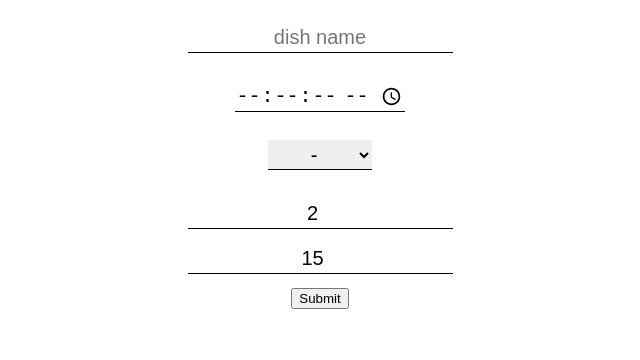
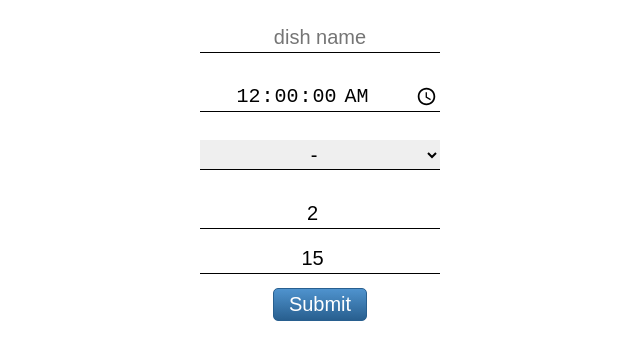
Before and after one commit to HudorHasHasHa/dishAdder, a React (Create React App) app: page / in a window 1280 px wide. Shown: the top 360 px of the page, without its empty margins (320-960 px from the left). Built offline with nearby package versions, Linux system fonts and the light colour scheme.

Commit message:
added submit style

```diff
--- a/package.json
+++ b/package.json
@@ -3,6 +3,7 @@
   "version": "0.1.0",
   "private": true,
   "dependencies": {
+    "@material-ui/core": "^4.11.4",
     "@testing-library/jest-dom": "^5.11.4",
     "@testing-library/react": "^11.1.0",
     "@testing-library/user-event": "^12.1.10",
--- a/src/App.css
+++ b/src/App.css
@@ -10,6 +10,25 @@ form {
   padding-bottom: 50px;
   margin: auto;
   text-align: left;
+}
+
+form div{
+  width: 40%;
+}
+
+.spiceness label{
+  border-bottom: 1px solid black;
+}
+
+div button[type=submit] {
+  white-space: nowrap;
+  display: inline-block;
+  border-radius: 5px;
+  padding: 4px 15px;
+  font-size: 20px;
+  color: #fff;
+  background-image: linear-gradient(#4f93ce,#285f8f);
+  border: 1px solid #285f8f;
 }
 
 input,select {
--- a/src/components/views/DishForm.js
+++ b/src/components/views/DishForm.js
@@ -1,29 +1,11 @@
 import React from 'react'
 import { connect } from 'react-redux'
 import { Field, reduxForm, formValueSelector } from 'redux-form'
-import {addDish} from '../../redux/actions'
 
 async function submitToServer(data) {
 
-  // try{
-  //   fetch('https://frosty-wood-6558.getsandbox.com/dishes',
-  //   {
-  //     method: 'POST',
-  //     headers: {
-  //       'Content-Type': 'application/json',
-  //     },
-  //     body: JSON.stringify(data),
-  //   }).then(function(response){
-  //     return response.json();
-  //   }).then(function(parsedResponse){
-  //     console.log('parsedResponse', parsedResponse)
-  //   })
-  // }
-  // catch(error) {
-  //   console.log(error);
-  // }
-  try{
-  let response = await fetch('https://frosty-wood-6558.getsandbox.com/dishes',  {
+  try {
+    let response = await fetch('https://frosty-wood-6558.getsandbox.com/dishes', {
       method: 'POST',
       headers: {
         'Content-type': 'application/json',
@@ -32,25 +14,25 @@ async function submitToServer(data) {
     });
     let responseJson = await response.json();
     return responseJson;
-  } catch(error) {
+  } catch (error) {
     console.error(error);
   }
 }
 
 
-const submit = ({name, preparation_time, type, no_of_slices, diameter, spiciness_scale, slices_of_bread}) => {
+const submit = ({ name, preparation_time, type, no_of_slices, diameter, spiciness_scale, slices_of_bread }) => {
 
-  if(type==="pizza"){
-  submitToServer({name, preparation_time, type, no_of_slices, diameter})
+  if (type === "pizza") {
+    submitToServer({ name, preparation_time, type, no_of_slices, diameter })
       .then(data => console.log(data));
-  }else if(type==="sandwich"){
-    submitToServer({name, preparation_time, type, slices_of_bread})
+  } else if (type === "sandwich") {
+    submitToServer({ name, preparation_time, type, slices_of_bread })
       .then(data => console.log(data));
-  }else if(type==="soup"){
-    submitToServer({name, preparation_time, type, spiciness_scale})
+  } else if (type === "soup") {
+    submitToServer({ name, preparation_time, type, spiciness_scale })
       .then(data => console.log(data));
-  }else{
-    console.log("invalid type");
+  } else {
+    console.log("invalid food type");
   }
 }
 
@@ -59,14 +41,14 @@ class DishForm extends React.Component {
 
 
   render() {
-    const { type, handleChange, handleSubmit} = this.props;
+    const { type, handleChange, handleSubmit } = this.props;
     return (
       <form onSubmit={handleSubmit(submit)}>
         <div>
-          <Field required placeholder="dish name" name="name" component="input" type="text" onChange={() => handleChange}/>
+          <Field required placeholder="dish name" name="name" component="input" type="text" onChange={() => handleChange} />
         </div>
         <div>
-          <Field required placeholder="preparation time" name="preparation_time" component="input" type="time" step="1" onChange={() => handleChange}/>
+          <Field required placeholder="preparation time" name="preparation_time" component="input" type="time" step="1" onChange={() => handleChange} />
         </div>
         <div>
           <Field required placeholder="dish type" name="type" component="select" defaultValue="pizza" onChange={() => handleChange}>
@@ -80,7 +62,7 @@ class DishForm extends React.Component {
           /*for sandwich:
           slices_of_bread - number of slices of bread required (number field)*/
           <div>
-            <Field required placeholder="slices of bread" name="slices_of_bread" component="input" type="number" onChange={() => handleChange}/>
+            <Field required placeholder="slices of bread" name="slices_of_bread" min="0" component="input" type="number" onChange={() => handleChange} normalize={value => parseInt(value)} />
           </div>
 
           :
@@ -89,7 +71,8 @@ class DishForm extends React.Component {
             spiciness_scale - spiciness scale (1-10)*/
             <div class="spiceness">
               <label>spiciness scale </label>
-            <Field required placeholder="spiciness scale" name="spiciness_scale" component="select" type="number" onChange={() => handleChange}>
+              <Field required placeholder="spiciness scale" name="spiciness_scale" component="select" type="number" onChange={() => handleChange}
+                normalize={value => parseInt(value)}>
                 <option value="1">1</option>
                 <option value="2">2</option>
                 <option value="3">3</option>
@@ -111,9 +94,9 @@ class DishForm extends React.Component {
             <div>
               <Field required placeholder="number of slices" type="number" min="2" max="12" step="2"
                 name="no_of_slices" component="input" onChange={handleChange}
-          normalize={value=> parseFloat(value)}/>
-          <Field required placeholder="diameter" type="number" name="diameter" component="input"  step="0.1" onChange={handleChange}
-          normalize={value=> parseFloat(value)}/>
+                normalize={value => parseFloat(value)} />
+              <Field required placeholder="diameter" type="number" name="diameter" component="input" step="0.1" onChange={handleChange}
+                normalize={value => parseFloat(value)} />
             </div>
         }
         <button type="submit">Submit</button>
@@ -127,6 +110,7 @@ DishForm = reduxForm({
   // a unique name for the form
   form: 'dish',
   initialValues: {
+    preparation_time: "00:00:00",
     no_of_slices: 2,
     diameter: 15,
   }
@@ -134,23 +118,23 @@ DishForm = reduxForm({
 
 const selector = formValueSelector('dish')
 DishForm = connect(state => {
-  const name = selector(state, 'name')
-  const preparation_time = selector(state,'preparation_time')
+  // const name = selector(state, 'name')
+  // const preparation_time = selector(state, 'preparation_time')
   const type = selector(state, 'type')
 
   //pizza props
-  const no_of_slices = selector(state, 'no_of_slices')
-  const diameter = selector(state, 'diameter')
+  // const no_of_slices = selector(state, 'no_of_slices')
+  // const diameter = selector(state, 'diameter')
 
   //soup props
-  const spiciness_scale = selector(state, 'spiciness_scale')
+  // const spiciness_scale = selector(state, 'spiciness_scale')
 
   //sandwich props
-  const slices_of_bread = selector(state, 'slices_of_bread')
+  // const slices_of_bread = selector(state, 'slices_of_bread')
 
   return {
     type
   }
 })(DishForm)
 
-export default connect(null, {addDish})(DishForm);
+export default (DishForm);
--- a/src/redux/actions.js
+++ /dev/null
@@ -1,17 +0,0 @@
-import axios from 'axios';
-
-export const addDish = userObj => {
-  return (dispatch) => {
-    axios.post('https://frosty-wood-6558.getsandbox.com/dishes', { userObj })
-    .then(response => {
-      console.log(response)
-      dispatch({
-        type: 'ADD_USER',
-        payload: response.data,
-      })
-      .catch(error => {
-        console.log(error);
-      })
-    })
-  }
-}
--- a/src/redux/store.js
+++ b/src/redux/store.js
@@ -1,6 +1,5 @@
 import { createStore, combineReducers } from 'redux'
 import { reducer as formReducer } from 'redux-form'
-import userReducer from './userReducer';
 
 const initialState = {
   name: "",
@@ -11,11 +10,7 @@ const initialState = {
 }
 
 const reducers = combineReducers({
-  // ...your other reducers here
-  // you have to pass formReducer under 'form' key,
-  // for custom keys look up the docs for 'getFormState'
-  form: formReducer,
-  addUser : userReducer
+  form: formReducer
 })
 
 const store = createStore(
--- a/src/redux/userReducer.js
+++ /dev/null
@@ -1,10 +0,0 @@
-const userReducer = (state = {}, action) => {
-  switch(action.type) {
-    case "ADD_USER":
-      return {...state, dish: action.payload}
-    default:
-      return state;
-  }
-}
-
-export default userReducer;
```
Also changed, not shown: 1 other file (tests, documents, lock files or other folders). Lines whose indentation alone changed are shown as unchanged.
